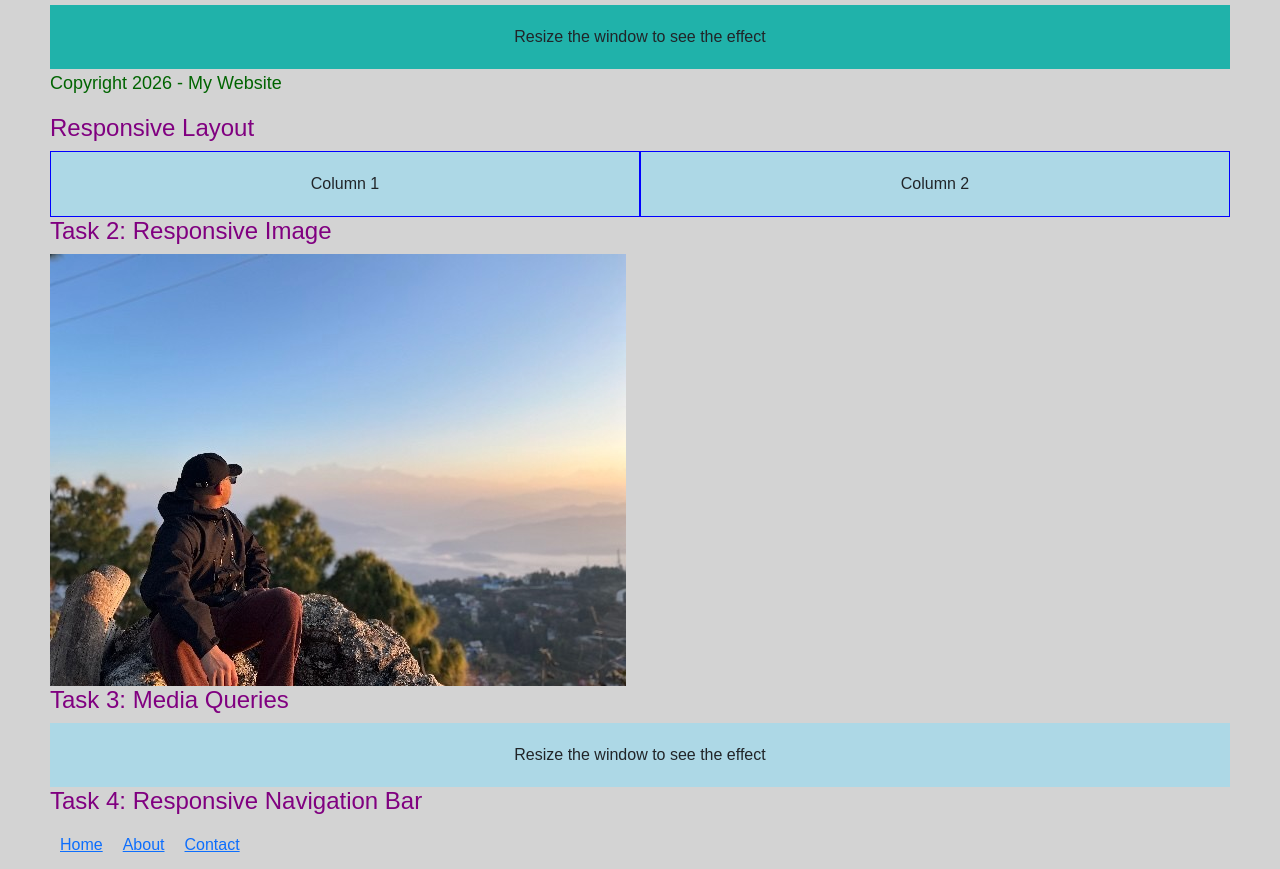
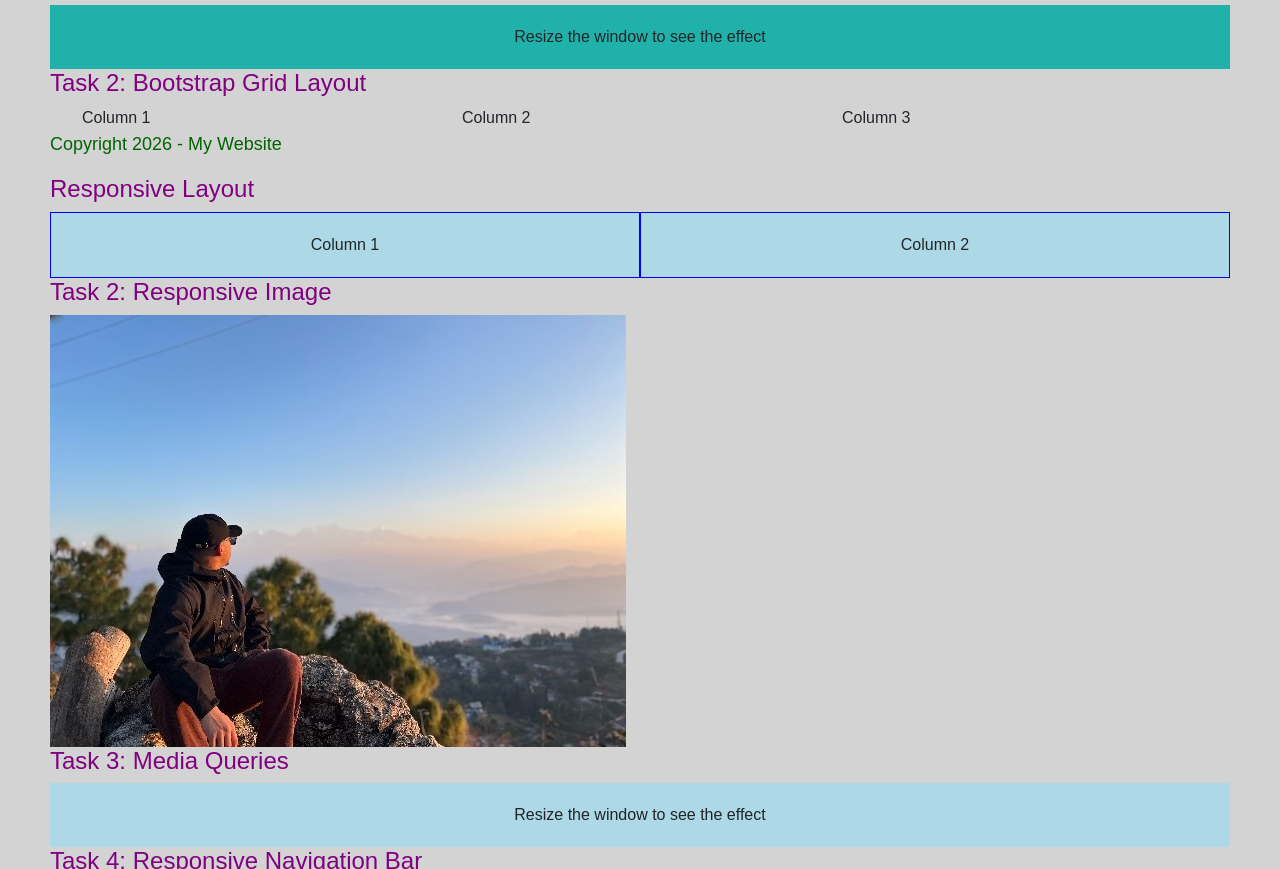
Before and after one commit to Shuvamss/website_dev_course_autumn_2026, a plain HTML site: page WS06/index.html in a window 1280 px wide. Shown: the part 3377-4246 px from the top of the page. Drawn offline with nearby package versions, Linux system fonts and the light colour scheme.

Commit message:
added bootstrap grid layout

```diff
--- a/WS06/index.html
+++ b/WS06/index.html
@@ -203,6 +203,17 @@
 <div class="responsive-box">
     Resize the window to see the effect
 </div>
+<!-- Workshop 6 - Task 2: Bootstrap Grid Layout -->
+
+<h2>Task 2: Bootstrap Grid Layout</h2>
+
+<div class="container">
+    <div class="row">
+        <div class="col-md-4 col-12">Column 1</div>
+        <div class="col-md-4 col-12">Column 2</div>
+        <div class="col-md-4 col-12">Column 3</div>
+    </div>
+</div>
 
 </main>
 
```
Also changed, not shown: 1 other file.
